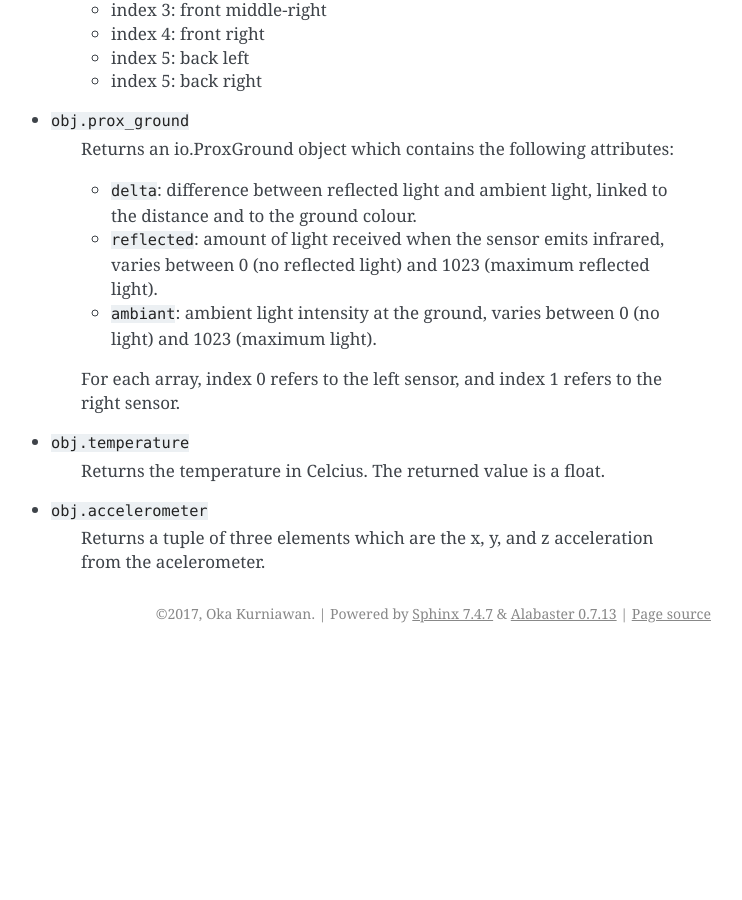
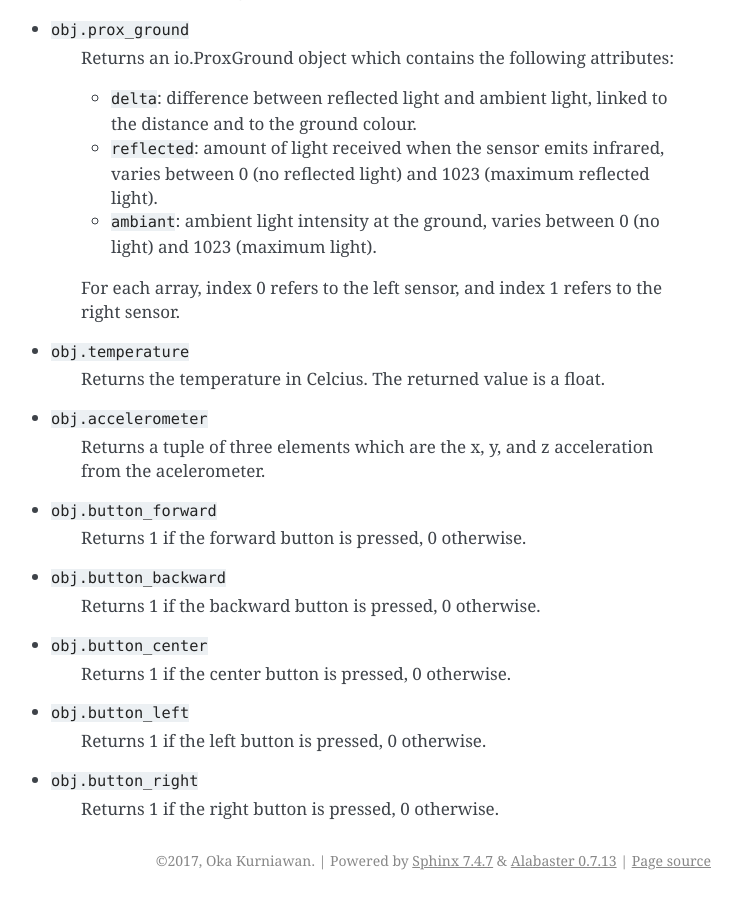
Before and after one commit to kurniawano/pythymiodw, a Sphinx documentation site: the page built from doc/common.rst, in a window 1280 px wide and 900 px high, scrolled down 1304 px. Shown: the whole window, without its empty margins (399-1141 px from the left). Built offline with Sphinx 7.4.7, drawn with Linux system fonts in a browser that asks for light colours; before the commit the page ends 1957 px from its top, so only the background shows below that; some of the changed text lies outside the part shown.

Commit message:
Modify doc and add example on sm.

```diff
--- a/doc/common.rst
+++ b/doc/common.rst
@@ -61,3 +59,18 @@ Sensors
 
 * ``obj.accelerometer``
 	Returns a tuple of three elements which are the x, y, and z acceleration from the acelerometer.
+
+* ``obj.button_forward``
+	Returns 1 if the forward button is pressed, 0 otherwise.
+
+* ``obj.button_backward``
+	Returns 1 if the backward button is pressed, 0 otherwise.
+
+* ``obj.button_center``
+	Returns 1 if the center button is pressed, 0 otherwise.
+
+* ``obj.button_left``
+	Returns 1 if the left button is pressed, 0 otherwise.
+
+* ``obj.button_right``
+	Returns 1 if the right button is pressed, 0 otherwise.
--- a/doc/getstart.rst
+++ b/doc/getstart.rst
@@ -7,7 +7,7 @@ Installation and Upgrade
 --------------------------
 
 To install pythymiodw library, type the following in a shell::
-	> pip3 install pythymiodw
+	> sudo pip3 install pythymiodw
 
 If you already have pythymiodw installed, you can upgrade by typing::
-	> pip3 install pythymiodw --upgrade
+	> sudo pip3 install pythymiodw --upgrade
```
Also changed, not shown: other parts of doc/common.rst (+0 -2 lines), doc/tutorial.rst (+2 -5 lines), 1 other file.
